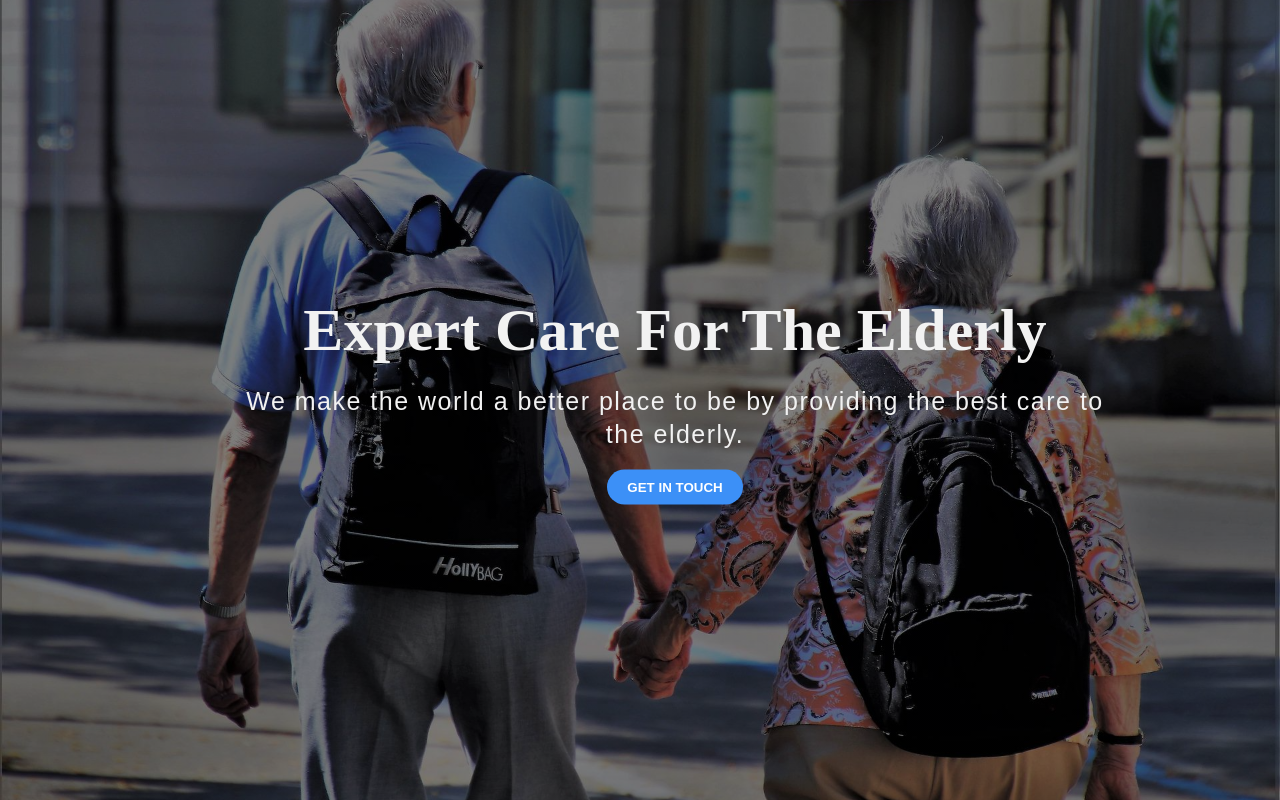
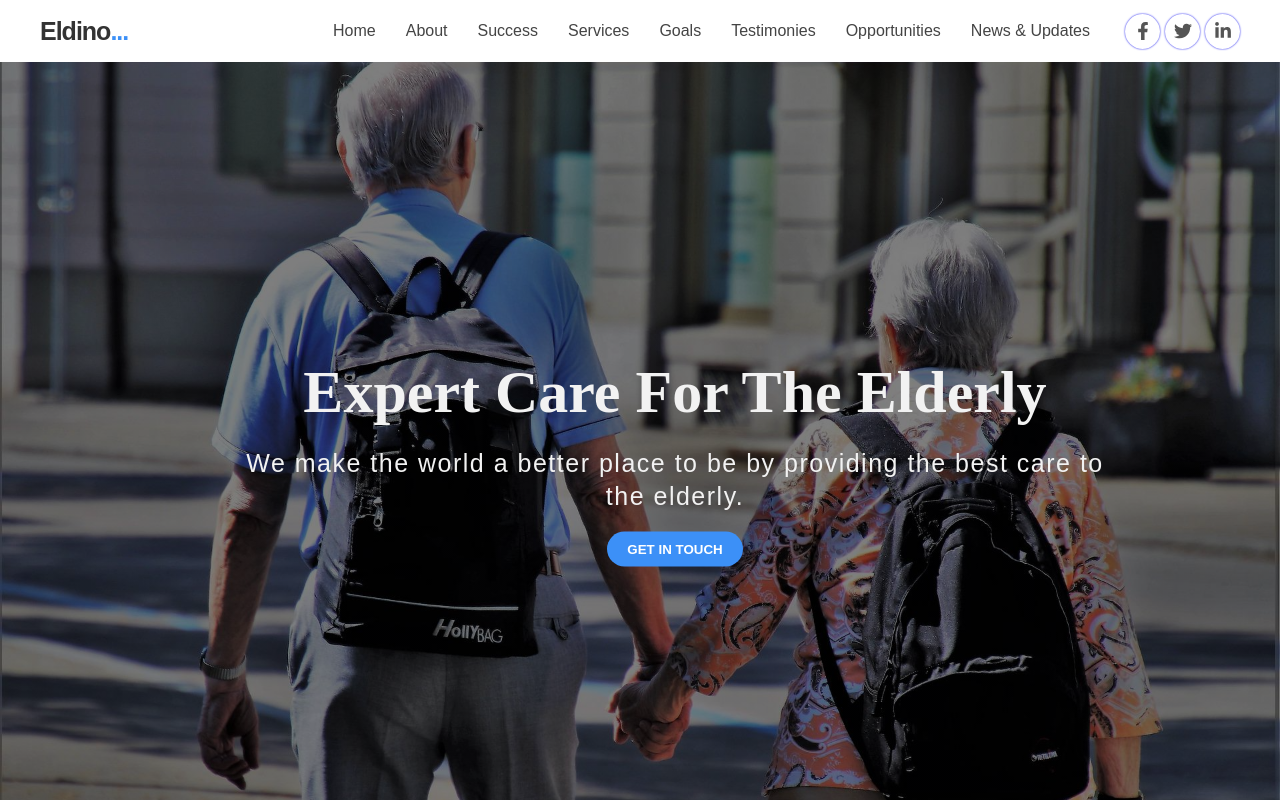
Before and after one commit to codeme254/Eldino, a React (Create React App) app: page / in a window 1280 px wide. Shown: the top 800 px of the page. Built offline with nearby package versions, Linux system fonts and the light colour scheme.

Commit message:
made the header, only the responsiveness remaining

```diff
--- a/src/App.css
+++ b/src/App.css
@@ -48,6 +48,80 @@ body {
   font-size: 1.8rem;
   color: #888;
 }
+
+/* Navigation */
+.header {
+  display: flex;
+  justify-content: space-between;
+  align-items: center;
+  padding: 0 4rem;
+  position: sticky;
+  top: 0;
+  right: 0;
+  z-index: 3000;
+  background-color: var(--color-white);
+}
+
+.header__logo {
+  font-size: 2.5rem;
+  letter-spacing: -1px;
+}
+
+.header__logo span {
+  color: var(--color-primary);
+}
+
+.header__list {
+  list-style: none;
+  display: flex;
+  align-items: center;
+}
+
+.header__list--item {
+  padding: 2rem 1.5rem;
+  transition: all 0.5s ease;
+}
+
+.header__list--item:hover {
+  background-color: rgba(153, 153, 153, 0.155);
+}
+
+.header__list--icons-item {
+  margin-left: 2rem;
+  display: flex;
+  align-items: center;
+}
+
+.header__list--icons-item > *:not(:last-child) {
+  margin-right: 0.5rem;
+}
+
+.header__item--link,
+.header__item--link:visited {
+  color: #444;
+  text-decoration: none;
+  font-size: 1.6rem;
+  text-transform: capitalize;
+}
+
+.header__link-icon {
+  --size: 3.5rem;
+  width: var(--size);
+  height: var(--size);
+  border-radius: 50%;
+  box-shadow: 0 0 2px;
+  display: flex;
+  justify-content: center;
+  align-items: center;
+}
+
+.header__link-icon svg {
+  --size: 1.8rem;
+  width: var(--size);
+  height: var(--size);
+  fill: #555;
+}
+/* End of Navigation */
 
 /* the hero section */
 .hero {
@@ -545,14 +619,13 @@ body {
 }
 /* end of opportunities section */
 
-
 /* news and updates section */
-.news_section{
+.news_section {
   background-color: #f1f2f385;
   padding: 5rem 0;
 }
 
-.newscards__container{
+.newscards__container {
   display: grid;
   grid-template-columns: repeat(auto-fit, minmax(30rem, 1fr));
   justify-items: center;
@@ -561,75 +634,76 @@ body {
   padding: 0 10rem;
 }
 
-.newscard__link, .newscard__link:visited{
+.newscard__link,
+.newscard__link:visited {
   text-decoration: none;
   color: inherit;
   display: block;
   width: 35rem;
 }
 
-.newscard__header{
+.newscard__header {
   background-color: var(--color-white);
   /* box-shadow: 0 4px 10px rgba(0, 0, 0, 0.212); */
   /* box-shadow: 0px 4px 4px -2px rgba(51, 51, 51, 0.73); */
   margin-bottom: 2.5rem;
 }
 
-.newscard__image{
+.newscard__image {
   height: 25rem;
 }
 
-.newscard__image--img{
+.newscard__image--img {
   width: 100%;
   height: 100%;
   display: block;
   object-fit: cover;
 }
 
-.newscard__details{
+.newscard__details {
   display: flex;
   justify-content: space-between;
   align-items: center;
   padding: 1rem;
 }
 
-.newscard__details--box{
+.newscard__details--box {
   display: flex;
   justify-content: center;
   align-items: center;
 }
 
-.newscard__details--box svg{
+.newscard__details--box svg {
   --size: 1.5rem;
   width: var(--size);
   height: var(--size);
-  margin-right: .6rem;
+  margin-right: 0.6rem;
   fill: var(--color-primary);
 }
 
-.newscard__details--text{
+.newscard__details--text {
   font-size: 1.3rem;
   text-transform: uppercase;
   letter-spacing: 1.6px;
   color: #888;
 }
 
-.newscard__body{
+.newscard__body {
   display: flex;
   flex-direction: column;
   justify-content: center;
   align-items: center;
 }
 
-.newscard__body--title{
+.newscard__body--title {
   font-size: 2rem;
-  font-family: Georgia, 'Times New Roman', Times, serif;
+  font-family: Georgia, "Times New Roman", Times, serif;
   text-transform: capitalize;
   color: var(--color-primary);
   margin-bottom: 1rem;
 }
 
-.newscard__body--preview-text{
+.newscard__body--preview-text {
   font-size: 1.5rem;
   text-align: center;
   color: #888;
@@ -655,31 +729,31 @@ body {
   flex: 1;
 }
 
-.footer__box:not(:first-child){
+.footer__box:not(:first-child) {
   padding-left: 3rem;
-  flex: .6;
+  flex: 0.6;
 }
 
-.footer__title{
+.footer__title {
   font-size: 2rem;
   font-weight: normal;
-  font-family: Georgia, 'Times New Roman', Times, serif;
+  font-family: Georgia, "Times New Roman", Times, serif;
   text-transform: capitalize;
   margin-bottom: 2rem;
 }
 
-.footer__text{
+.footer__text {
   font-size: 1.5rem;
   line-height: 1.8;
   color: #777;
   margin-bottom: 4rem;
 }
 
-.footer__social-icons{
+.footer__social-icons {
   display: flex;
 }
 
-.footer__social-icons >*:not(:last-child){
+.footer__social-icons > *:not(:last-child) {
   margin-right: auto;
 }
 
@@ -690,26 +764,27 @@ body {
   height: var(--size);
 }
 
-.footer__list{
+.footer__list {
   list-style: none;
 }
 
-.footer__list >*:not(:last-child){
+.footer__list > *:not(:last-child) {
   margin-bottom: 1rem;
 }
 
-.footer__item--link, .footer__item--link:visited{
+.footer__item--link,
+.footer__item--link:visited {
   color: #666;
   text-transform: capitalize;
   font-size: 1.5rem;
 }
 
-.footer__copyright{
+.footer__copyright {
   margin-top: 3rem;
   text-align: center;
 }
 
-.footer__copyright--icon{
+.footer__copyright--icon {
   font-size: 2.5rem;
   color: red;
 }
--- a/src/App.js
+++ b/src/App.js
@@ -1,5 +1,6 @@
 import './App.css';
 
+import Nav from './Nav/Nav';
 import Hero from './Hero/Hero';
 import MiniExplanation from './MiniExplanations/MiniExplanation';
 import Cards from './CardsSection/Cards';
@@ -14,6 +15,7 @@ import Footer from './Footer/Footer';
 function App() {
   return (
     <div className="App">
+      <Nav />
       <Hero />
       <MiniExplanation />
       <Cards />
--- a/src/Assets/Icons/Icons.jsx
+++ b/src/Assets/Icons/Icons.jsx
@@ -64,26 +64,10 @@ export const LinkedIn = () => {
   );
 };
 
-export const Message = () => {
-  return (
-    <svg xmlns="http://www.w3.org/2000/svg" viewBox="0 0 512 512">
-      <path d="M511.1 63.1v287.1c0 35.25-28.75 63.1-64 63.1h-144l-124.9 93.68c-7.875 5.75-19.12 .0497-19.12-9.7v-83.98h-96c-35.25 0-64-28.75-64-63.1V63.1c0-35.25 28.75-63.1 64-63.1h384C483.2 0 511.1 28.75 511.1 63.1z" />
-    </svg>
-  );
-};
-
 export const Comment = () => {
   return(
     <svg xmlns="http://www.w3.org/2000/svg" viewBox="0 0 512 512"><path d="M256 32C114.6 32 .0272 125.1 .0272 240c0 49.63 21.35 94.98 56.97 130.7c-12.5 50.37-54.27 95.27-54.77 95.77c-2.25 2.25-2.875 5.734-1.5 8.734C1.979 478.2 4.75 480 8 480c66.25 0 115.1-31.76 140.6-51.39C181.2 440.9 217.6 448 256 448c141.4 0 255.1-93.13 255.1-208S397.4 32 256 32z"/></svg>
   )
-};
-
-export const PaperPlane = () => {
-  return (
-    <svg xmlns="http://www.w3.org/2000/svg" viewBox="0 0 512 512">
-      <path d="M511.6 36.86l-64 415.1c-1.5 9.734-7.375 18.22-15.97 23.05c-4.844 2.719-10.27 4.097-15.68 4.097c-4.188 0-8.319-.8154-12.29-2.472l-122.6-51.1l-50.86 76.29C226.3 508.5 219.8 512 212.8 512C201.3 512 192 502.7 192 491.2v-96.18c0-7.115 2.372-14.03 6.742-19.64L416 96l-293.7 264.3L19.69 317.5C8.438 312.8 .8125 302.2 .0625 289.1s5.469-23.72 16.06-29.77l448-255.1c10.69-6.109 23.88-5.547 34 1.406S513.5 24.72 511.6 36.86z" />
-    </svg>
-  );
 };
 
 export const Calendar = () => {
@@ -101,3 +85,15 @@ export const User = () => {
     </svg>
   );
 };
+
+export const FacebookOutline = () => {
+  return(
+    <svg xmlns="http://www.w3.org/2000/svg" viewBox="0 0 320 512"><path d="M279.14 288l14.22-92.66h-88.91v-60.13c0-25.35 12.42-50.06 52.24-50.06h40.42V6.26S260.43 0 225.36 0c-73.22 0-121.08 44.38-121.08 124.72v70.62H22.89V288h81.39v224h100.17V288z"/></svg>
+  )
+}
+
+export const LinkedinOutlined = () => {
+  return(
+    <svg xmlns="http://www.w3.org/2000/svg" viewBox="0 0 448 512"><path d="M100.28 448H7.4V148.9h92.88zM53.79 108.1C24.09 108.1 0 83.5 0 53.8a53.79 53.79 0 0 1 107.58 0c0 29.7-24.1 54.3-53.79 54.3zM447.9 448h-92.68V302.4c0-34.7-.7-79.2-48.29-79.2-48.29 0-55.69 37.7-55.69 76.7V448h-92.78V148.9h89.08v40.8h1.3c12.4-23.5 42.69-48.3 87.88-48.3 94 0 111.28 61.9 111.28 142.3V448z"/></svg>
+  )
+}
--- /dev/null
+++ b/src/Nav/Nav.jsx
@@ -0,0 +1,70 @@
+import React from "react";
+import {
+  Twitter,
+  FacebookOutline,
+  LinkedinOutlined,
+} from "../Assets/Icons/Icons";
+
+const Nav = () => {
+  return (
+    <header className="header">
+      <h3 className="header__logo">
+        Eldino<span>...</span>
+      </h3>
+      <ol className="header__list">
+        <li className="header__list--item">
+          <a href="/" className="header__item--link">
+            home
+          </a>
+        </li>
+        <li className="header__list--item">
+          <a href="/" className="header__item--link">
+            about
+          </a>
+        </li>
+        <li className="header__list--item">
+          <a href="/" className="header__item--link">
+            success
+          </a>
+        </li>
+        <li className="header__list--item">
+          <a href="/" className="header__item--link">
+            services
+          </a>
+        </li>
+        <li className="header__list--item">
+          <a href="/" className="header__item--link">
+            goals
+          </a>
+        </li>
+        <li className="header__list--item">
+          <a href="/" className="header__item--link">
+            testimonies
+          </a>
+        </li>
+        <li className="header__list--item">
+          <a href="/" className="header__item--link">
+            opportunities
+          </a>
+        </li>
+        <li className="header__list--item">
+          <a href="/" className="header__item--link">
+            news & updates
+          </a>
+        </li>
+        <li className="header__list--icons-item">
+          <a href="/" className="header__link-icon">
+            <FacebookOutline />
+          </a>
+          <a href="/" className="header__link-icon">
+            <Twitter />
+          </a>
+          <a href="/" className="header__link-icon">
+            <LinkedinOutlined />
+          </a>
+        </li>
+      </ol>
+    </header>
+  );
+};
+export default Nav;
```
Also changed, not shown: src/News/NewsCard.jsx (+20 -6 lines).
